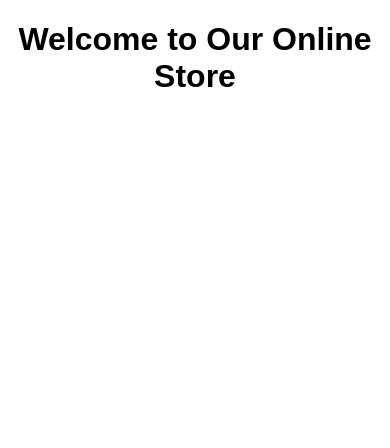
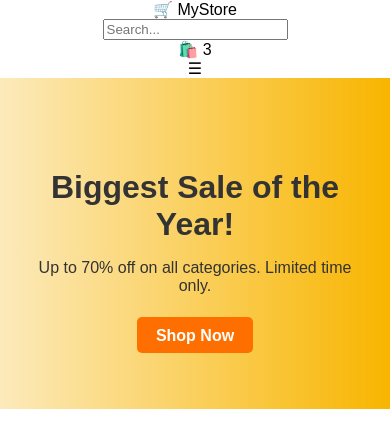
Before and after one commit to sanjayy-j/ecommerce-frontend, a website: page index.html in a window 390 px wide. Drawn offline with Linux system fonts and the light colour scheme.

Commit message:
Home Page Layout

```diff
--- a/index.html
+++ b/index.html
@@ -7,9 +7,36 @@
     <link rel="stylesheet" href="styles/main.css">
 </head>
 <body>
-    <header>
-        <h1>Welcome to Our Online Store</h1>
-    </header>
+    <header class="main-header">
+  <div class="logo">🛒 MyStore</div>
+
+  <nav class="nav-links">
+    <a href="#">Home</a>
+    <a href="#">Products</a>
+    <a href="#">About</a>
+    <a href="#">Contact</a>
+  </nav>
+
+  <div class="header-right">
+    <input type="text" placeholder="Search..." class="search-bar" />
+
+    <div class="cart-icon">
+      🛍️
+      <span class="cart-count">3</span>
+    </div>
+
+    <div class="hamburger">&#9776;</div>
+  </div>
+</header>
+<section class="hero">
+  <div class="hero-content">
+    <h1>Biggest Sale of the Year!</h1>
+    <p>Up to 70% off on all categories. Limited time only.</p>
+    <a href="#" class="cta-button">Shop Now</a>
+  </div>
+</section>
+
+
     <script src="scripts/app.js"></script>
 </body>
 </html>
--- a/scripts/app.js
+++ b/scripts/app.js
@@ -1 +1,7 @@
 console.log("E-Commerce Website Loaded");
+const hamburger = document.querySelector(".hamburger");
+const navLinks = document.querySelector(".nav-links");
+
+hamburger.addEventListener("click", () => {
+  navLinks.classList.toggle("active");
+});
--- a/styles/main.css
+++ b/styles/main.css
@@ -4,3 +4,104 @@ body {
     padding: 0;
     text-align: center;
 }
+/* Responsive Navigation */
+@media (max-width: 768px) {
+  .nav-links {
+    display: none;
+    flex-direction: column;
+    width: 100%;
+    background: #f9f9f9;
+    padding: 1rem;
+  }
+
+  .nav-links.active {
+    display: flex;
+  }
+
+  .hamburger {
+    display: block;
+  }
+
+  .main-header {
+    flex-direction: column;
+    align-items: flex-start;
+  }
+
+  .header-right {
+    width: 100%;
+    justify-content: space-between;
+  }
+}
+/* Hero Section */
+.hero {
+  background: linear-gradient(to right, #fceabb, #f8b500); /* gold gradient */
+  height: 80vh;
+  display: flex;
+  align-items: center;
+  justify-content: center;
+  text-align: center;
+  color: #333;
+  padding: 2rem;
+}
+
+.hero-content {
+  max-width: 600px;
+  animation: fadeIn 1s ease-in-out;
+}
+
+.hero-content h1 {
+  font-size: 3rem;
+  margin-bottom: 1rem;
+}
+
+.hero-content p {
+  font-size: 1.2rem;
+  margin-bottom: 2rem;
+}
+
+.cta-button {
+  background-color: #ff6f00;
+  color: white;
+  padding: 0.8rem 1.5rem;
+  text-decoration: none;
+  font-weight: bold;
+  border-radius: 5px;
+  transition: background 0.3s ease;
+}
+
+.cta-button:hover {
+  background-color: #e65c00;
+}
+
+/* Fade-in animation */
+@keyframes fadeIn {
+  from {
+    opacity: 0;
+    transform: translateY(20px);
+  }
+  to {
+    opacity: 1;
+    transform: translateY(0);
+  }
+}
+
+/* Responsive Hero Section */
+@media (max-width: 768px) {
+  .hero {
+    height: auto;
+    padding: 4rem 2rem;
+  }
+
+  .hero-content h1 {
+    font-size: 2rem;
+  }
+
+  .hero-content p {
+    font-size: 1rem;
+  }
+
+  .cta-button {
+    font-size: 1rem;
+    padding: 0.6rem 1.2rem;
+  }
+}
```
